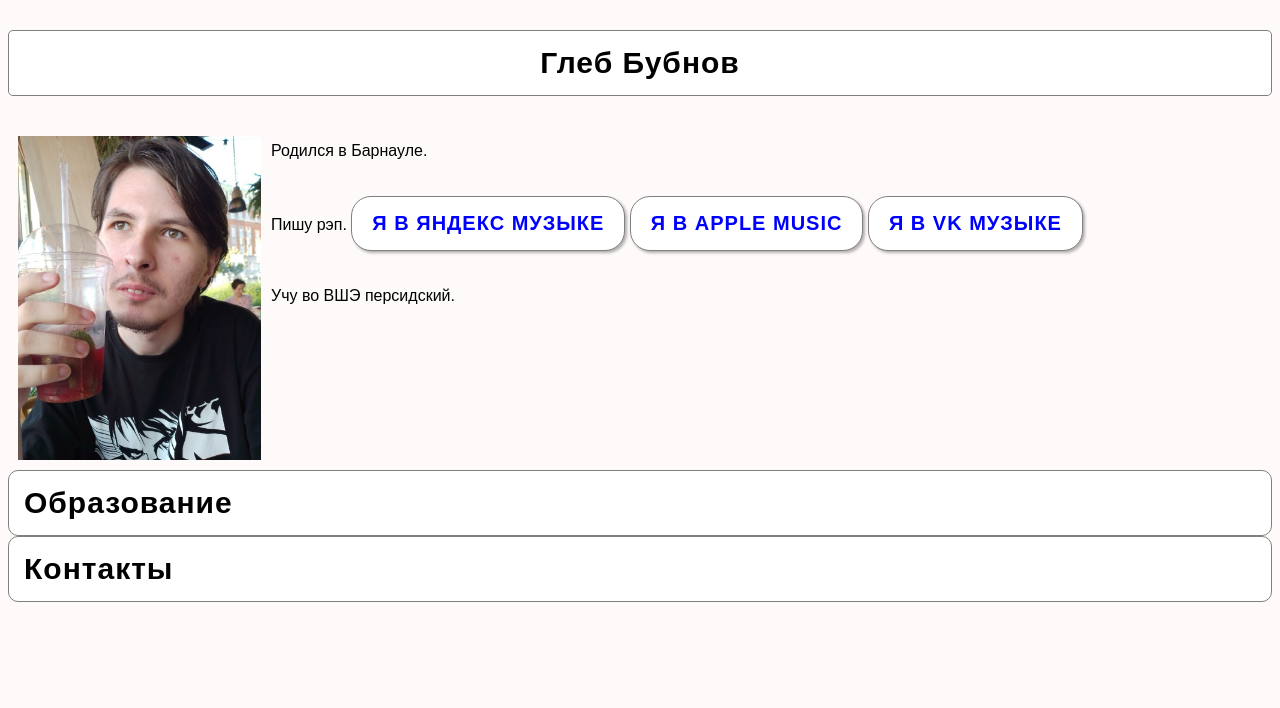
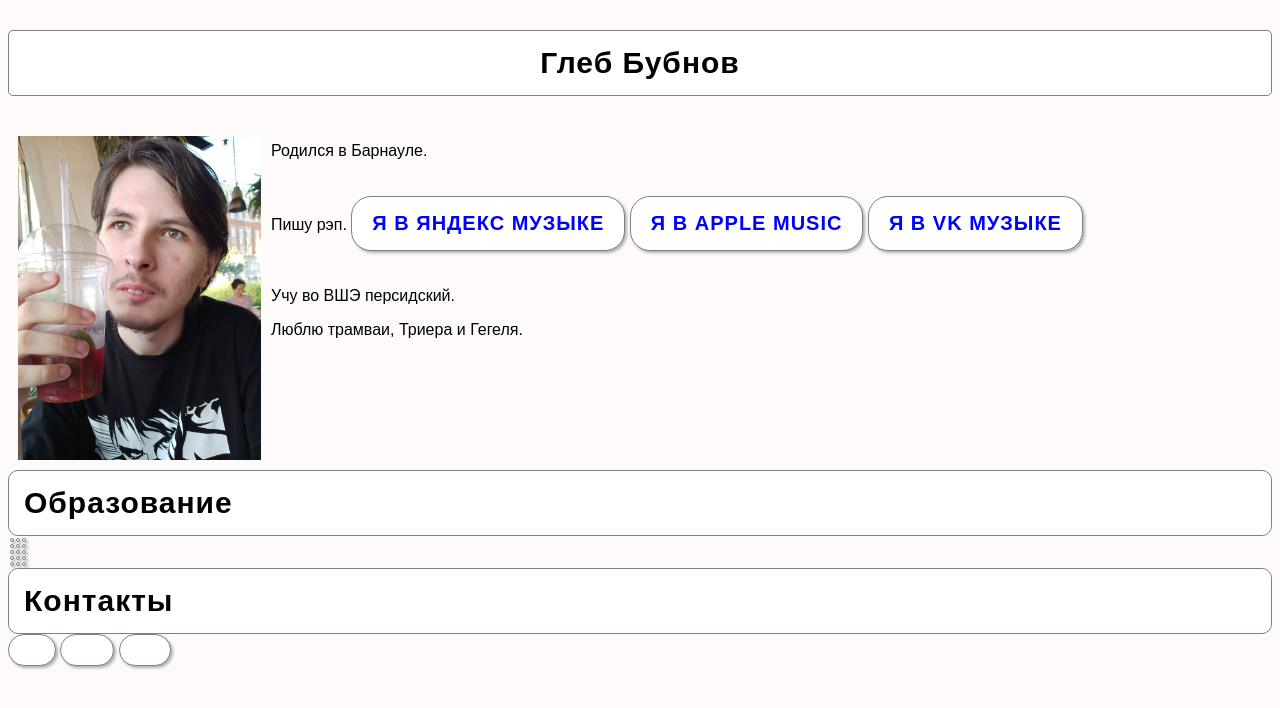
Before and after one commit to Interprole/-, a plain HTML site: page mywebpage/index.html in a window 1280 px wide. Drawn offline with Linux system fonts and the light colour scheme.

Commit message:
Add files via upload

```diff
--- a/mywebpage/index.html
+++ b/mywebpage/index.html
@@ -8,8 +8,7 @@
 <body>
 <h1>Глеб Бубнов</h1>
 <div class="block">
-<div><img src="photo.jpg" width="243" height="324" alt="Моя фотокарточка" align="left"
-vspace="10" hspace="10"></div>
+<div><img src="photo.jpg" width="243" height="324" alt="Моя фотокарточка" align="left" vspace="10" hspace="10"></div>
 <div>
 <p>Родился в Барнауле.</p>
 <p>Пишу рэп.
@@ -18,6 +17,7 @@ vspace="10" hspace="10"></div>
 <a href="https://vk.com/artist/xer0x" target="_blank">Я в VK Музыке</a>
 </p>
 <p>Учу во ВШЭ персидский.</p>
+<p>Люблю трамваи, Триера и Гегеля.</p>
 </div>
 </div>
 <div class="education"><h3>Образование</h3></div>
--- a/mywebpage/style.css
+++ b/mywebpage/style.css
@@ -1,4 +1,7 @@
-BODY {background: snow; color: black; font-family: 'Montserrat', sans-serif;
+BODY {
+	background: snow;
+	color: black;
+	font-family: 'Montserrat', sans-serif;
 	}
 H1 {
 	color: black;
@@ -14,13 +17,12 @@ H1 {
 	margin-bottom: 1em;
     font-weight: bold;
     font-family: 'Montserrat', sans-serif;
-	transition:all 0.4s ease-in-out;
+	transition:all 0.6s ease-in-out;
 	}
 TABLE {
 	background-size: 12px 12px;
     font-family: 'Montserrat', sans-serif;
 	letter-spacing: 1px;
-
 	}
 TH, TD {
     border: 1px solid grey;
@@ -32,8 +34,11 @@ TH, TD {
 TH:hover, TD:hover {
 	background: antiquewhite;
 	}
-.block{display:grid; grid-template-columns:243px 1fr;
-grid-column-gap:20px;}
+.block {
+	display:grid;
+	grid-template-columns:243px 1fr;
+	grid-column-gap:20px;
+	}
 H3 {
 	color: black;
 	border-radius: 10px;
@@ -72,26 +77,41 @@ A:hover {
 	color: orange;
     margin: 15px 15px;
     }
-H1:hover, H3:hover {background: antiquewhite;
+H1:hover, H3:hover {
+	background: antiquewhite;
 	}
 .conts {
-	display:none;
-	transition:all 0.4s ease-in-out;
+	display: block;
 	}
-.conts:hover{
-	display: inline-block;
+.conts a {
+	font-size: 0px;
+	transition:all 0.6s ease-in-out;
 	}
-.table:hover{
-	display: table;
-
+.conts:hover a {
+	font-size: 20px;
 	}
-.table{
-	transition:all 0.4s ease-in-out;
-	display: none;
+.table:hover {
+	font-size: 16px;
+	background-size: 12px 12px;
 	}
-.education:hover ~ .table {
-	display: table;
+.table {
+	transition:all 0.6s ease-in-out;
+	font-size: 0px;
+	display: block;
 	}
-.contacts:hover ~ .conts {
-	display: inline-block;
+.table table {
+	letter-spacing: 0px;
 }
+.table:hover table {
+	letter-spacing: 1px;
+	}
+.education:hover  ~ .table {
+	font-size: 16px;
+	background-size: 12px 12px;
+	}
+.education:hover  ~ .table table {
+	letter-spacing: 1px;
+	}
+.contacts:hover ~ .conts a {
+	font-size: 20px;
+	}
```
Lines whose indentation alone changed are shown as unchanged.
